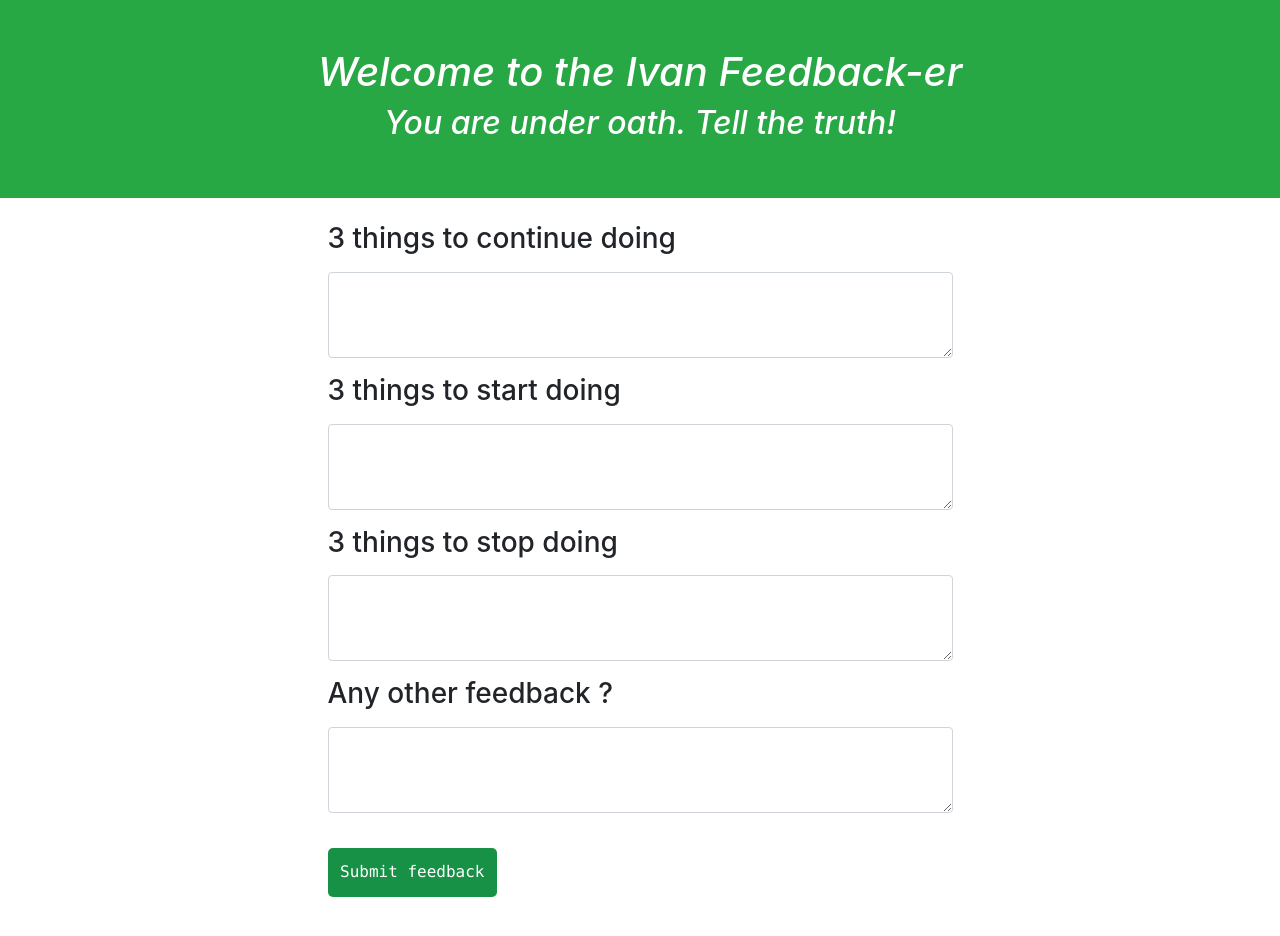
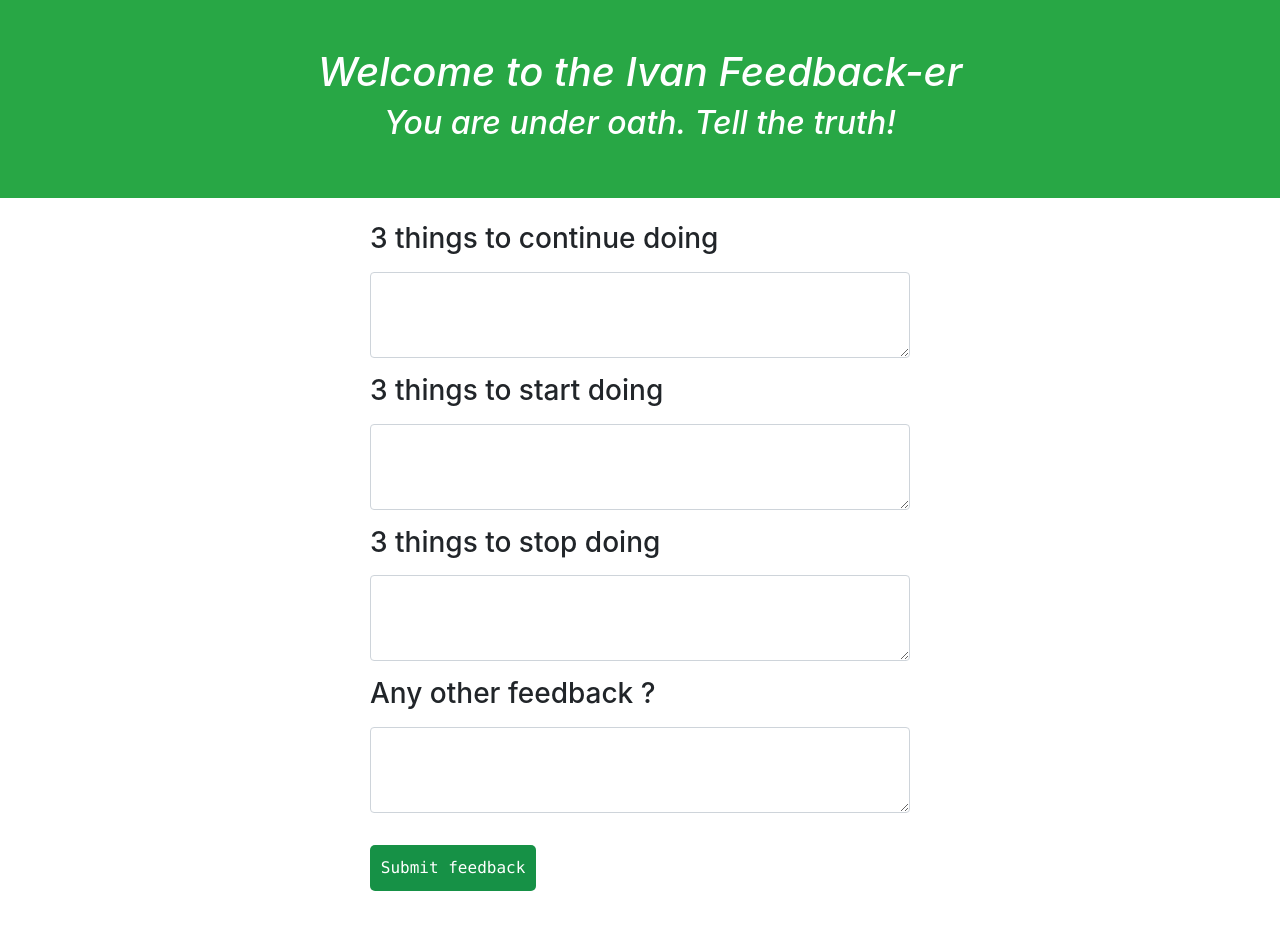
Before and after one commit to divakaivan/icc-feedback, a React (Create React App) app: page / in a window 1280 px wide. Shown: the top 936 px of the page. Built offline with nearby package versions, Linux system fonts and the light colour scheme.

Commit message:
Adding bootstrap's container

```diff
--- a/src/Components/FeedbackFields.jsx
+++ b/src/Components/FeedbackFields.jsx
@@ -4,7 +4,7 @@ import ThanksModal from "./ThanksModal";
 import EmptyError from "./EmptyError";
 import SkillFields from "./SkillFields";
 import "../Stylesheets/feedback-skill.css";
-import {Row, Col} from "react-bootstrap";
+import {Row, Col, Container} from "react-bootstrap";
 
 /**
  * This component renders a Form with all skill input fields and their headers.
@@ -86,7 +86,7 @@ class FeedbackFields extends React.Component {
         ];
 
         return (
-            <React.Fragment>
+            <Container>
                 <Row>
                     <Col className="my-4" md={{span: 6, offset: 3}}>
                         <SkillFields skills={skills} handleChange={this.handleChange}/>
@@ -96,7 +96,7 @@ class FeedbackFields extends React.Component {
                         <EmptyError show={isEmpty}/>
                     </Col>
                 </Row>
-            </React.Fragment>
+            </Container>
         )
     }
 }
```
